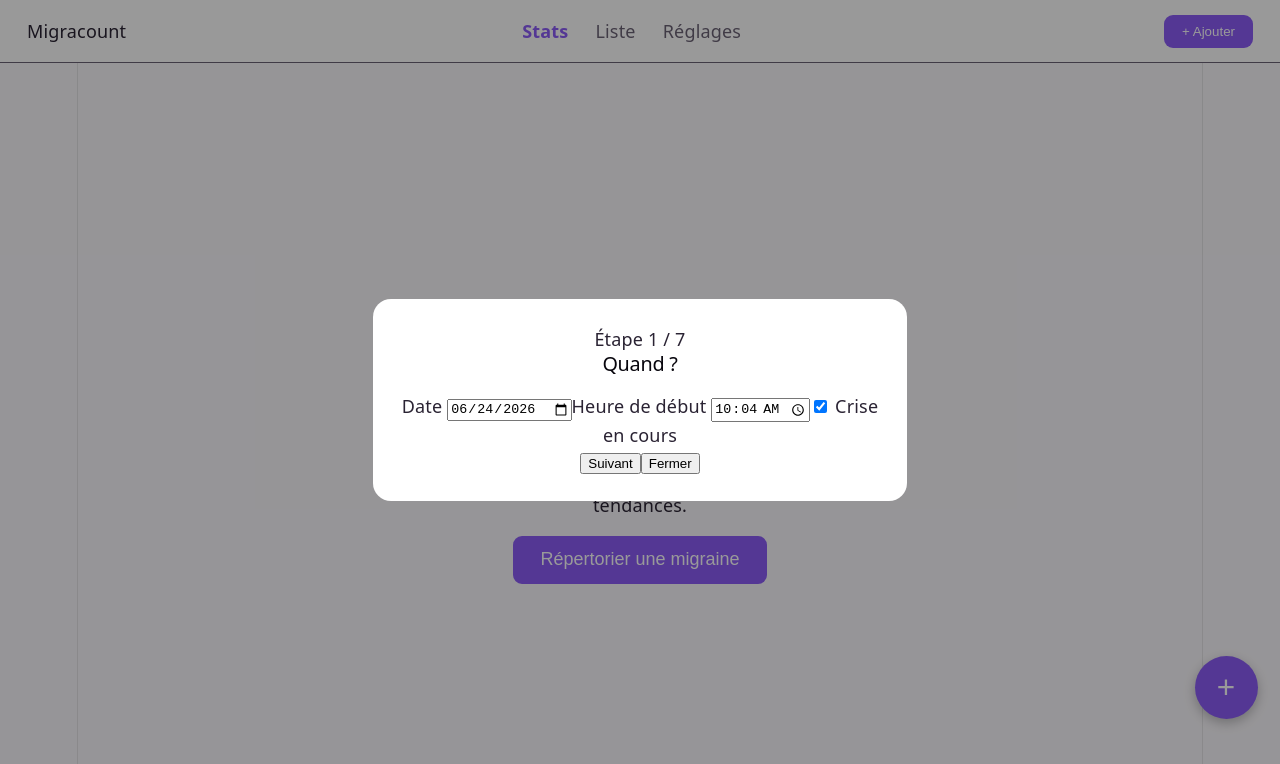
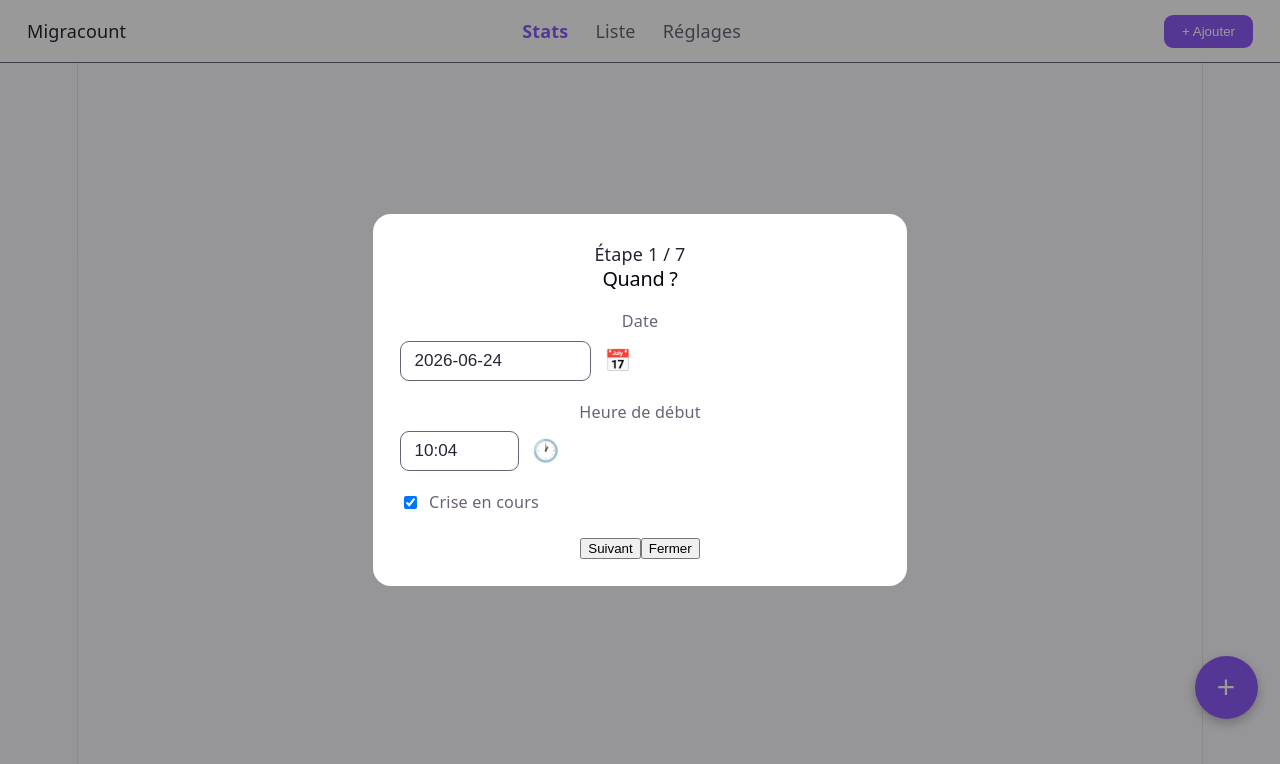
Before and after one commit to aifedespaix/migranicount, a Vue app: page / in a window 1280 px wide. Both pictures are taken after a click on the button "Répertorier une migraine". Shown: the top 764 px of the page. Built offline with nearby package versions, Linux system fonts and the light colour scheme.

Commit message:
feat: use DateField/TimeField in StepWhen

```diff
--- a/src/components/MigraineForm/StepWhen.vue
+++ b/src/components/MigraineForm/StepWhen.vue
@@ -1,22 +1,39 @@
 <template>
   <div class="step">
     <h2>Quand ?</h2>
-    <label>Date <input type="date" v-model="model.date" /></label>
-    <label>Heure de début <input type="time" v-model="model.heureDebut" /></label>
-    <label>
+    <label class="field-label">
+      <span>Date</span>
+      <DateField v-model="model.date" />
+    </label>
+    <label class="field-label">
+      <span>Heure de début</span>
+      <TimeField v-model="model.heureDebut" />
+    </label>
+    <label class="field-label inline">
       <input type="checkbox" :checked="model.heureFin === null" @change="toggleEnCours" />
       Crise en cours
     </label>
-    <label v-if="model.heureFin !== null">
-      Heure de fin <input type="time" v-model="model.heureFin" />
+    <label v-if="model.heureFin !== null" class="field-label">
+      <span>Heure de fin</span>
+      <TimeField v-model="heureFinModel" />
     </label>
   </div>
 </template>
 
 <script setup lang="ts">
+import { computed } from 'vue'
+import DateField from '../DateField.vue'
+import TimeField from '../TimeField.vue'
 import type { MigraineDraft } from './draft'
 
 const model = defineModel<MigraineDraft>({ required: true })
+
+const heureFinModel = computed({
+  get: () => model.value.heureFin ?? '',
+  set: (v: string) => {
+    model.value.heureFin = v
+  },
+})
 
 function toggleEnCours(e: Event) {
   const checked = (e.target as HTMLInputElement).checked
```
